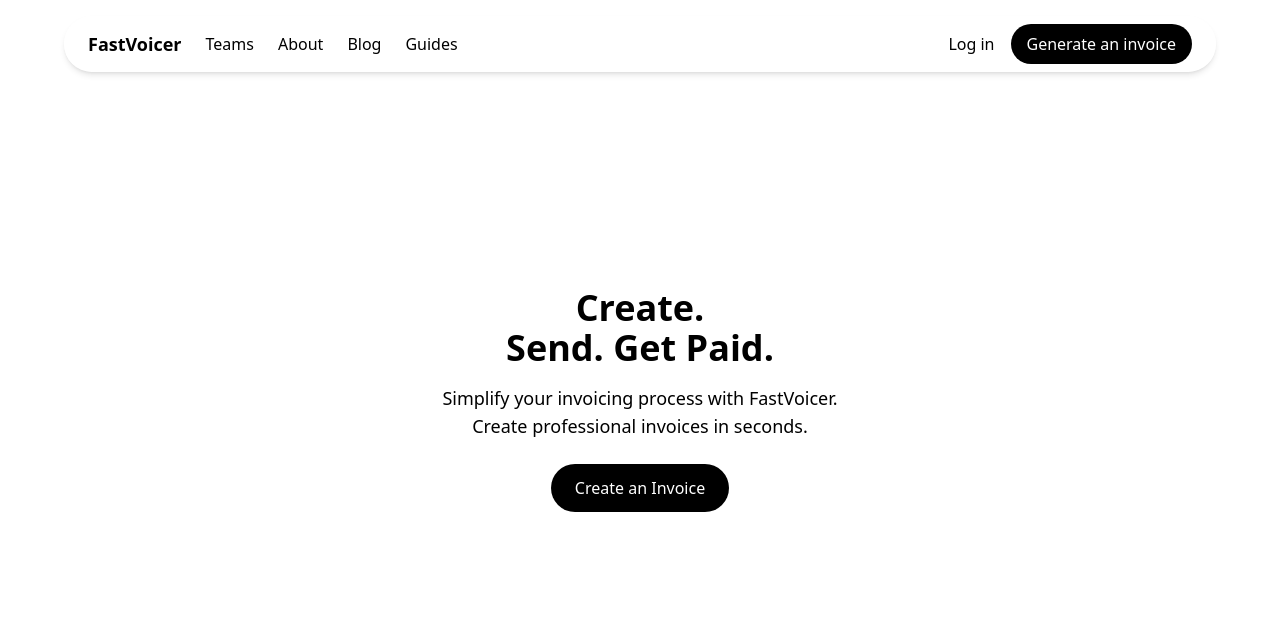
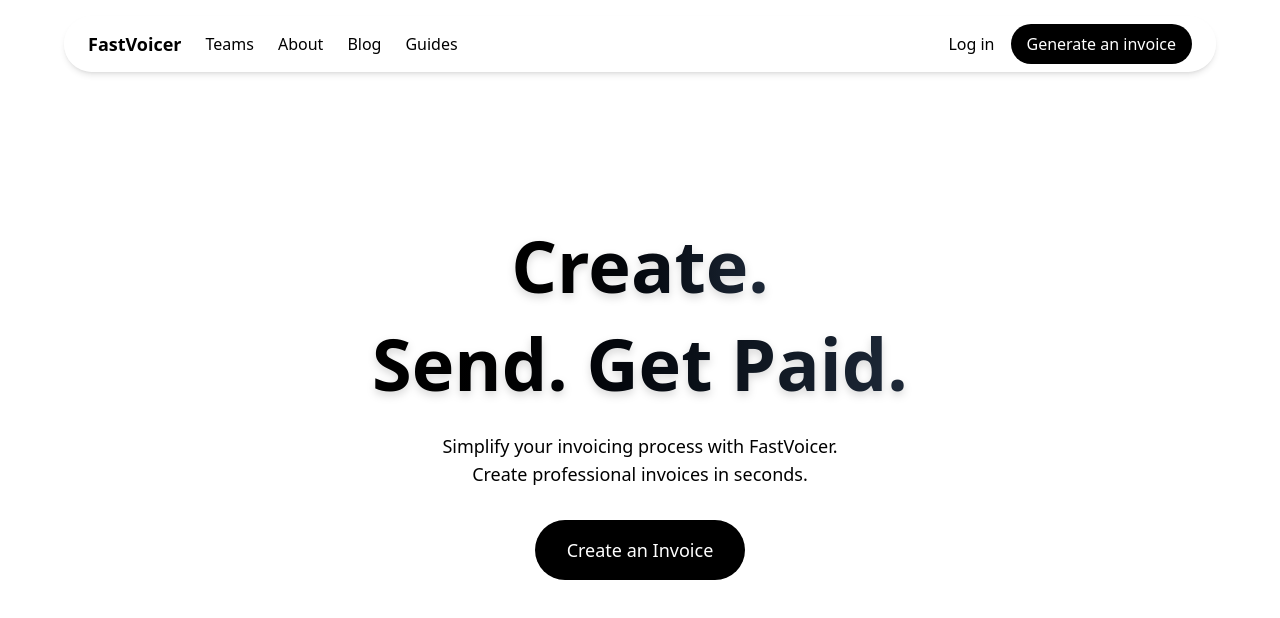
Before and after one commit to Jeetbiswas23/FastVoicer, a React (Vite) app: page / in a window 1280 px wide. Shown: the top 618 px of the page. Built offline with nearby package versions, Linux system fonts and the light colour scheme.

Commit message:
Changing Style

```diff
--- a/src/App.jsx
+++ b/src/App.jsx
@@ -25,13 +25,17 @@ function App() {
 
       {/* Middle Section */}
       <div className="flex flex-col items-center justify-center h-screen text-center">
-        <h1 className="text-black text-4xl font-bold">Create.</h1>
-        <h1 className="text-black text-4xl font-bold">Send. Get Paid.</h1>
-        <p className="text-black text-lg mt-4">
+        <h1 className="text-transparent bg-clip-text bg-gradient-to-r from-black to-gray-800 text-7xl font-extrabold leading-tight drop-shadow-lg">
+          Create.
+        </h1>
+        <h1 className="text-transparent bg-clip-text bg-gradient-to-r from-black to-gray-800 text-7xl font-extrabold leading-tight drop-shadow-lg mt-2">
+          Send. Get Paid.
+        </h1>
+        <p className="text-black text-lg mt-6 max-w-2xl">
           Simplify your invoicing process with FastVoicer. <br />
           Create professional invoices in seconds.
         </p>
-        <button className="mt-6 bg-black text-white px-6 py-3 rounded-full hover:bg-gray-800 transition">
+        <button className="mt-8 bg-black text-white px-8 py-4 text-lg rounded-full hover:bg-gray-800 transition">
           Create an Invoice
         </button>
       </div>
```
